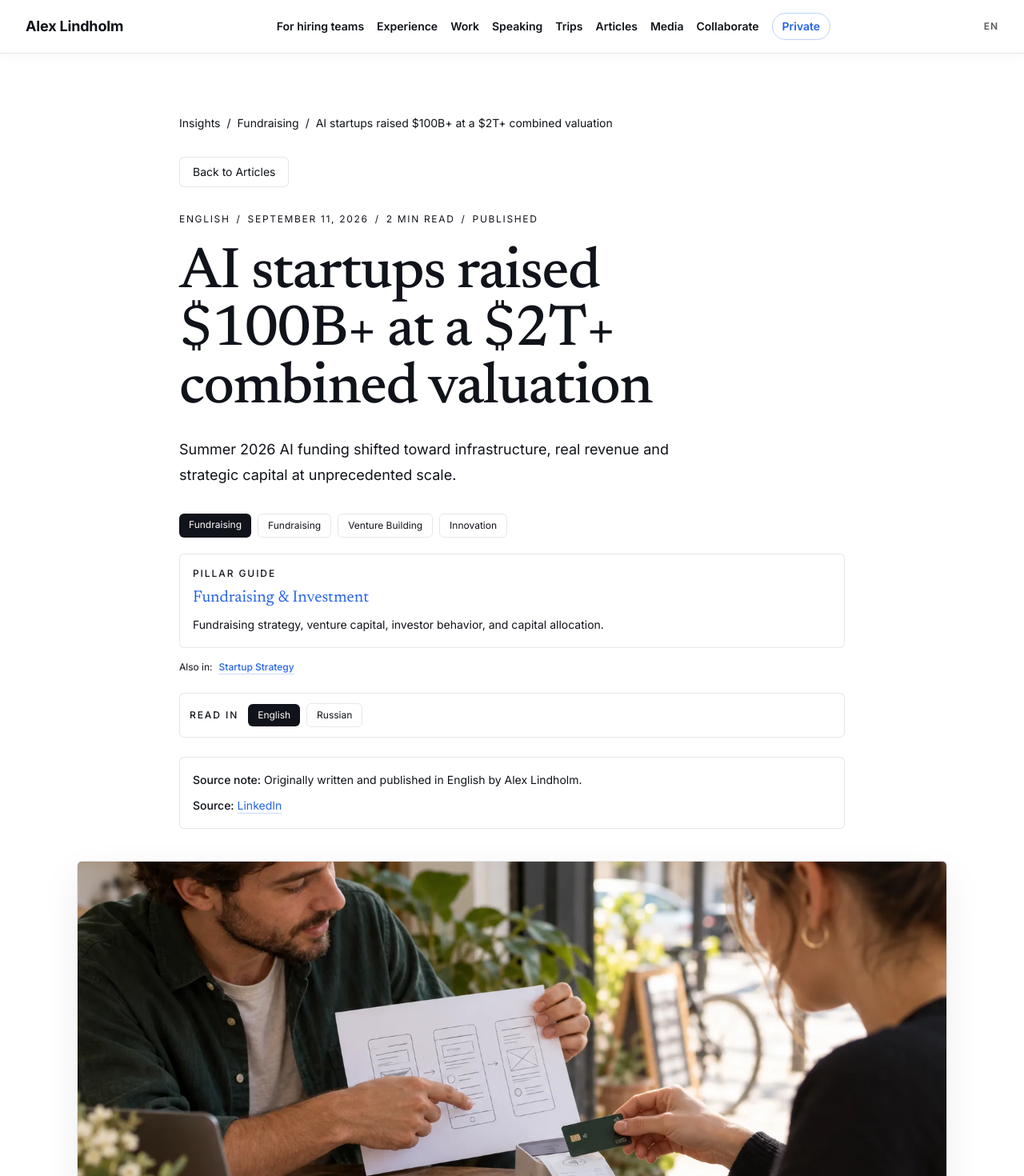
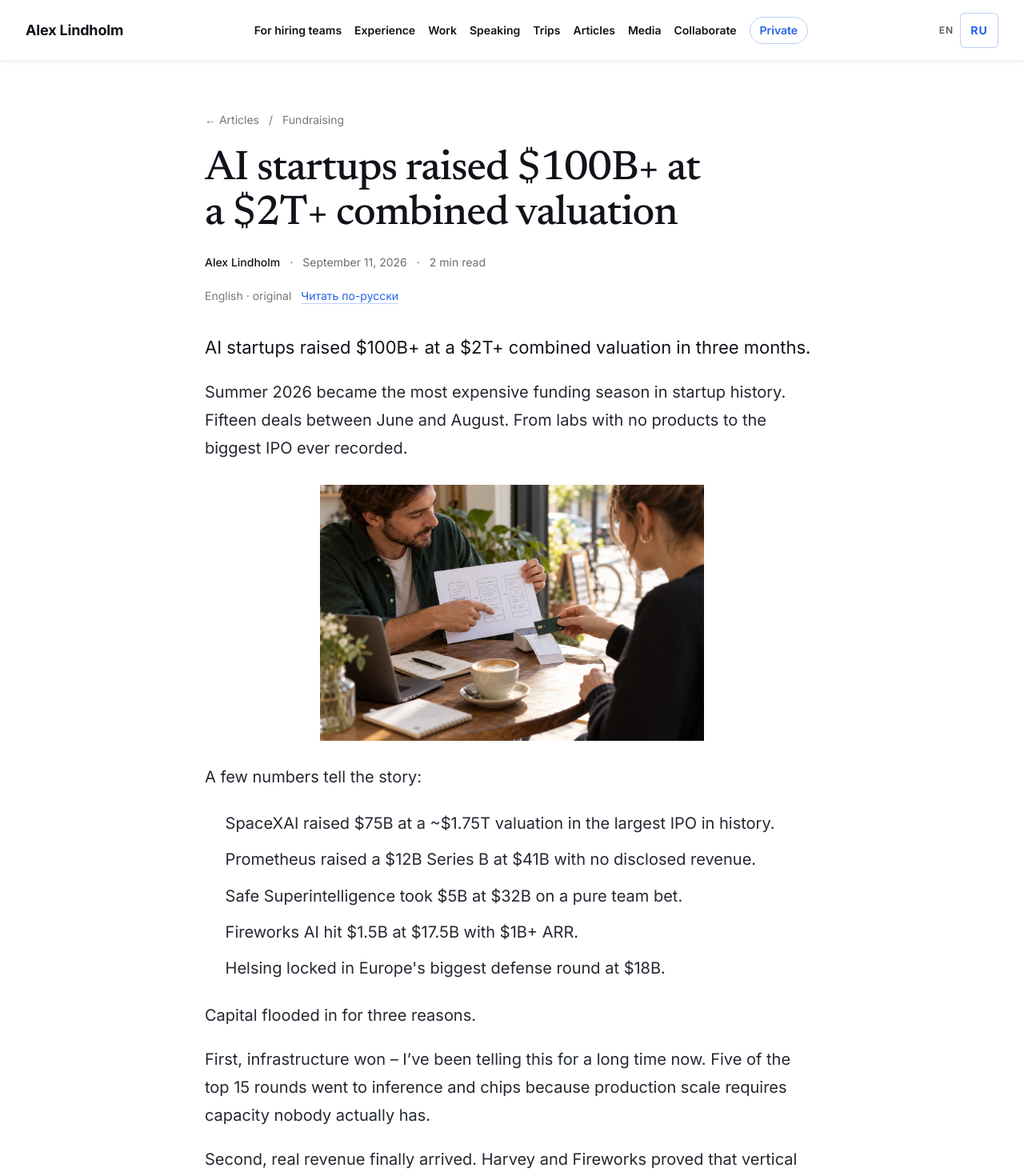
Before and after one commit to maninawild/alex-lindholm-site, a Next.js app: page /articles/2026-09-11-ai-startups-raised-100b-at-2t-combined-valuation in a window 1280 px wide. Shown: the top 1470 px of the page at 80% size. Built offline with nearby package versions, Linux system fonts and the light colour scheme.

Commit message:
Put article reading before supporting metadata and document design canon (#21)

```diff
--- a/app/articles/[slug]/page.tsx
+++ b/app/articles/[slug]/page.tsx
@@ -2,7 +2,6 @@ import Image from "next/image";
 import Link from "next/link";
 import { notFound } from "next/navigation";
 import type { Metadata } from "next";
-import { Breadcrumbs } from "@/components/insights/breadcrumbs";
 import { MarkdownContent } from "@/components/markdown-content";
 import { SiteHeader } from "@/components/site-header";
 import {
@@ -14,7 +13,6 @@ import {
   getArticleBySlug,
   getArticleTranslations,
 } from "@/lib/articles";
-import { articleLanguages } from "@/data/article-taxonomy";
 import { insightAuthor } from "@/data/insights-taxonomy";
 import { absoluteUrl, author } from "@/lib/site";
 import {
@@ -123,7 +121,12 @@ export default async function ArticlePage({ params }: ArticlePageProps) {
   const isTelegramArticle = article.contentSource === "telegram_ru";
   const articleMedia = getArticleMedia(article);
   const articleContent = isTelegramArticle ? articleMedia.content : article.content;
-  const renderedArticleContent = removeLeadingTitleHeading(articleContent, article.title);
+  const preparedContent = removeLeadingTitleHeading(articleContent, article.title);
+  const { body: renderedArticleContent, translationNote } = splitTranslationNote(preparedContent);
+  const ru = article.language === "ru";
+  const originalLanguage = article.translatedFrom || (isTelegramArticle ? "ru" : "en");
+  const isTranslation = originalLanguage !== article.language;
+  const counterpart = translations[0];
 
   return (
     <main className="bg-bone pt-20 text-ink sm:pt-24">
@@ -137,107 +140,82 @@ export default async function ArticlePage({ params }: ArticlePageProps) {
           __html: JSON.stringify(articleBreadcrumbJsonLd(article, categoryHref)),
         }}
       />
-      <SiteHeader transparentAtTop={false} />
+      <SiteHeader
+        transparentAtTop={false}
+        contentLanguage={article.language}
+        languageSwitch={counterpart ? {
+          href: counterpart.href,
+          label: counterpart.language.toUpperCase(),
+          ariaLabel: counterpart.language === "ru" ? "Читать по-русски" : "Read in English",
+        } : undefined}
+      />
 
-      <article lang={article.language}>
-        <header className="mx-auto max-w-4xl px-5 pb-10 pt-8 sm:px-8 lg:pt-12">
-          <Breadcrumbs
-            items={[
-              { label: "Insights", href: "/articles" },
-              { label: article.category, href: categoryHref },
-              { label: article.title },
-            ]}
-          />
-          <a href="/articles" className="mb-8 mt-8 inline-flex rounded-md border border-ink/10 bg-white px-4 py-2 text-sm text-graphite/72 transition hover:border-electric hover:text-electric">
-            Back to Articles
-          </a>
-          <div className="flex flex-wrap gap-2 text-xs uppercase tracking-[0.14em] text-graphite/58">
-            <span>{articleLanguages[article.language]}</span>
-            <span>/</span>
-            <time dateTime={article.originalDate || article.date}>{formatArticleDate(article.originalDate || article.date, article.language)}</time>
-            <span>/</span>
-            <span>{article.readingTime} min read</span>
-            {article.lastReviewed ? (
-              <>
-                <span>/</span>
-                <span>
-                  Last reviewed{" "}
-                  <time dateTime={article.lastReviewed}>
-                    {formatReviewDate(article.lastReviewed, article.language)}
-                  </time>
-                </span>
-              </>
-            ) : null}
-            <span>/</span>
-            <span>{article.status}</span>
-          </div>
-          <h1 className="mt-6 font-serif text-5xl font-medium leading-[0.98] tracking-[-0.02em] text-balance sm:text-6xl lg:text-7xl">
+      <article lang={article.language} className="article-reading">
+        <header className="mx-auto max-w-[52rem] px-5 pb-6 pt-5 sm:px-8 sm:pt-8">
+          <nav aria-label={ru ? "Навигация статьи" : "Article navigation"} className="flex flex-wrap items-center gap-x-3 gap-y-2 text-sm text-graphite/65">
+            <Link className="inline-flex min-h-11 items-center transition hover:text-electric" href="/articles">
+              {ru ? "← Все статьи" : "← Articles"}
+            </Link>
+            <span aria-hidden="true">/</span>
+            <Link className="inline-flex min-h-11 items-center transition hover:text-electric" href={categoryHref}>{article.category}</Link>
+          </nav>
+          <h1 className="mt-3 font-serif text-[2rem] font-medium leading-[1.08] tracking-[-0.02em] text-balance sm:text-[2.75rem] lg:text-[3.25rem]">
             {article.title}
           </h1>
-          <p className="mt-6 max-w-2xl text-lg leading-8 text-graphite/72">{article.metaDescription}</p>
-          <div className="mt-8 flex flex-wrap gap-2">
-            <Link className="rounded-md bg-ink px-3 py-1.5 text-xs text-white transition hover:bg-electric" href={categoryHref}>
-              {article.category}
-            </Link>
-            {article.tags.map((tag) => (
-              <span key={tag} className="rounded-md border border-ink/10 px-3 py-1.5 text-xs text-graphite/68">
-                {tag}
-              </span>
-            ))}
+          <div className="mt-5 flex flex-wrap items-center gap-x-3 gap-y-1 text-sm leading-6 text-graphite/70">
+            <Link className="font-medium text-ink hover:text-electric" href={insightAuthorHref()}>Alex Lindholm</Link>
+            <span aria-hidden="true">·</span>
+            <time dateTime={article.originalDate || article.date}>{formatArticleDate(article.originalDate || article.date, article.language)}</time>
+            <span aria-hidden="true">·</span>
+            <span>{article.readingTime} {ru ? "мин чтения" : "min read"}</span>
           </div>
-          <div className="mt-5 rounded-md border border-ink/10 bg-white p-4">
-            <p className="text-xs font-medium uppercase tracking-[0.16em] text-graphite/52">
-              Pillar guide
-            </p>
-            <Link
-              className="mt-2 inline-flex font-serif text-xl text-electric"
-              href={pillar.href}
-            >
-              {pillar.name}
-            </Link>
-            <p className="mt-2 text-sm leading-6 text-graphite/68">
-              {pillar.description}
-            </p>
+          <div className="mt-2 flex flex-wrap items-center gap-x-3 gap-y-1 text-sm text-graphite/65">
+            <span>{ru ? "Русский" : "English"}{isTranslation ? (ru ? " · перевод с английского" : " · translated from Russian") : (ru ? " · оригинал" : " · original")}</span>
+            <LanguageSwitcher currentArticle={article} translations={translations} />
           </div>
-          {topics.length > 1 ? (
-            <div className="mt-4 flex flex-wrap items-center gap-2 text-xs text-graphite/58">
-              <span>Also in:</span>
-              {topics.slice(1).map((topic) => (
-                <Link
-                  className="font-medium text-electric underline decoration-electric/25 underline-offset-4"
-                  href={insightTopicHref(topic)}
-                  key={topic.slug}
-                >
-                  {topic.name}
-                </Link>
-              ))}
-            </div>
-          ) : null}
-          <LanguageSwitcher currentArticle={article} translations={translations} />
-          <ContentSourceNotice article={article} />
         </header>
 
-        {!isTelegramArticle ? (
-          <div className="mx-auto max-w-6xl px-5 sm:px-8">
-            <div className="relative aspect-[16/10] overflow-hidden rounded-md border border-ink/10 bg-bone shadow-quiet sm:aspect-[16/9]">
-              <Image src={article.coverImage} alt={article.coverImageAlt} fill sizes="(min-width: 1024px) 960px, 100vw" className="object-cover" priority />
+        <div className="mx-auto max-w-[52rem] px-5 pb-12 sm:px-8 sm:pb-16">
+          <div className="article-body" id="article-body">
+            <MarkdownContent content={renderedArticleContent} afterLead={!isTelegramArticle ? (
+              <figure className="article-cover">
+                <Image
+                  src={article.coverImage}
+                  alt={article.coverImageAlt}
+                  width={960}
+                  height={540}
+                  sizes="(min-width: 832px) 768px, 100vw"
+                  className="h-auto max-h-[20rem] w-full rounded-md object-contain"
+                />
+              </figure>
+            ) : undefined} />
+            {isTelegramArticle ? <RelatedImageSection images={articleMedia.images} /> : null}
+          </div>
+
+          <footer className="mt-10 space-y-6 border-t border-ink/10 pt-6">
+            <ContentSourceNotice article={article} translationNote={translationNote} />
+            <div className="text-sm leading-7 text-graphite/70">
+              <p>
+                <span className="font-medium text-ink">{ru ? "По теме: " : "Explore: "}</span>
+                <Link className="text-electric underline underline-offset-4" href={pillar.href}>{pillar.name}</Link>
+                {topics.slice(1).map((topic) => (
+                  <span key={topic.slug}> · <Link className="text-electric underline underline-offset-4" href={insightTopicHref(topic)}>{topic.name}</Link></span>
+                ))}
+              </p>
+              <p className="mt-2">{article.tags.join(" · ")}</p>
             </div>
-          </div>
-        ) : null}
-
-        <div className="mx-auto grid max-w-6xl gap-10 px-5 py-12 sm:px-8 lg:grid-cols-[minmax(0,720px)_260px] lg:items-start lg:py-16">
-          <div>
-            <MarkdownContent content={renderedArticleContent} />
-            {isTelegramArticle ? <RelatedImageSection images={articleMedia.images} /> : null}
             <ArticleUpdateHistory article={article} />
-          </div>
-          <aside className="space-y-5 lg:sticky lg:top-8">
-            <ShareBlock title={article.title} href={article.href} />
-            <AuthorBlock />
-            <CtaBlock />
-          </aside>
+          </footer>
         </div>
       </article>
+
+      <section aria-label={ru ? "Об авторе и контакты" : "Author and contact"} className="border-t border-ink/10 bg-white py-8">
+        <div className="mx-auto grid max-w-6xl gap-4 px-5 sm:px-8 md:grid-cols-3">
+          <AuthorBlock />
+          <ShareBlock title={article.title} href={article.href} />
+          <CtaBlock />
+        </div>
+      </section>
 
       <ArticleNavigation previousArticle={previousArticle} nextArticle={nextArticle} />
 
@@ -411,61 +389,42 @@ function RelatedImageSection({ images }: { images: ArticleImage[] }) {
   );
 }
 
-function LanguageSwitcher({
-  currentArticle,
-  translations,
-}: {
-  currentArticle: ArticleSummary;
-  translations: ArticleSummary[];
-}) {
+function LanguageSwitcher({ currentArticle, translations }: { currentArticle: ArticleSummary; translations: ArticleSummary[] }) {
   if (translations.length === 0) return null;
-
   return (
-    <div className="mt-6 flex flex-wrap items-center gap-2 rounded-md border border-ink/10 bg-white p-3 text-sm">
-      <span className="mr-1 text-xs font-medium uppercase tracking-[0.16em] text-graphite/52">Read in</span>
-      <span className="rounded-md bg-ink px-3 py-1.5 text-xs text-white">
-        {articleLanguages[currentArticle.language]}
-      </span>
+    <nav aria-label={currentArticle.language === "ru" ? "Другие языки" : "Other languages"} className="flex flex-wrap gap-3">
       {translations.map((translation) => (
-        <a
-          key={translation.slug}
-          href={translation.href}
-          className="rounded-md border border-ink/10 px-3 py-1.5 text-xs text-graphite/72 transition hover:border-electric hover:text-electric"
-        >
-          {articleLanguages[translation.language]}
-        </a>
+        <Link key={translation.slug} href={translation.href} hrefLang={translation.language} lang={translation.language}
+          className="inline-flex min-h-11 items-center text-electric underline decoration-electric/30 underline-offset-4 hover:decoration-electric">
+          {translation.language === "ru" ? "Читать по-русски" : "Read in English"}
+        </Link>
       ))}
-    </div>
+    </nav>
   );
 }
 
-function ContentSourceNotice({ article }: { article: ArticleSummary }) {
-  const sourceLink = article.sourceUrl ? (
-    <a href={article.sourceUrl} target="_blank" rel="noopener noreferrer" className="text-electric underline decoration-electric/25 underline-offset-4 transition hover:decoration-electric">
-      {article.source}
-    </a>
-  ) : (
-    <span>{article.source}</span>
+function ContentSourceNotice({ article, translationNote }: { article: ArticleSummary; translationNote?: string }) {
+  const ru = article.language === "ru";
+  return (
+    <section className="article-source text-sm leading-6 text-graphite/70" aria-label={ru ? "Источник и перевод" : "Source and translation"}>
+      {translationNote ? <MarkdownContent content={translationNote.replace(/^>\s?/gm, "")} /> : null}
+      <p className={translationNote ? "mt-3" : ""}>
+        <span className="font-medium text-ink">{ru ? "Источник: " : "Source: "}</span>
+        {article.sourceUrl ? (
+          <a href={article.sourceUrl} target="_blank" rel="noopener noreferrer" className="text-electric underline decoration-electric/25 underline-offset-4">{article.source}</a>
+        ) : article.source}
+      </p>
+    </section>
   );
+}
 
-  let notice = "Originally written and published in English by Alex Lindholm.";
-
-  if (article.contentSource === "telegram_ru" && article.language === "ru") {
-    notice = "Originally published in Russian on Telegram @cynicschool. Original publication date preserved.";
+// Relocate only explicit editorial translation disclosures, never a quoted argument.
+function splitTranslationNote(content: string) {
+  const blocks = content.trimStart().split(/\n{2,}/);
+  if (/^> (?:Перевод с английского|Translated (?:from|with)|Translation (?:from|into))/i.test(blocks[0] || "")) {
+    return { translationNote: blocks[0], body: blocks.slice(1).join("\n\n") };
   }
-
-  if (article.contentSource === "telegram_ru" && article.language === "en") {
-    notice = "Originally published in Russian on Telegram @cynicschool. This English version was translated with AI and edited for readability. Original publication date preserved.";
-  }
-
-  return (
-    <div className="mt-6 rounded-md border border-ink/10 bg-white p-4 text-sm leading-6 text-graphite/72">
-      <span className="font-medium text-ink">Source note:</span> {notice}
-      <span className="mt-2 block">
-        <span className="font-medium text-ink">Source:</span> {sourceLink}
-      </span>
-    </div>
-  );
+  return { body: content, translationNote: undefined };
 }
 
 function ArticleNavigation({
--- a/app/globals.css
+++ b/app/globals.css
@@ -220,3 +220,38 @@ a {
     transform: translateY(0);
   }
 }
+
+/* Editorial canon: the article owns the page; supporting UI follows the text. */
+.article-reading .article-body > .article-prose {
+  max-width: none;
+  color: #242831;
+  font-size: 1.125rem;
+  line-height: 1.75;
+}
+.article-reading .article-body > .article-prose > :first-child {
+  margin-top: 0;
+}
+.article-reading .article-body > .article-prose > p:first-child {
+  color: #10131a;
+  font-size: 1.1875rem;
+  line-height: 1.65;
+}
+.article-reading .article-prose .article-cover {
+  margin: 1.75rem 0;
+}
+.article-reading .article-prose .article-cover img {
+  box-shadow: none;
+}
+.article-reading .article-source .article-prose {
+  max-width: none;
+  font-size: 0.875rem;
+  line-height: 1.6;
+}
+@media (min-width: 640px) {
+  .article-reading .article-body > .article-prose {
+    font-size: 1.25rem;
+  }
+  .article-reading .article-body > .article-prose > p:first-child {
+    font-size: 1.375rem;
+  }
+}
--- a/components/markdown-content.tsx
+++ b/components/markdown-content.tsx
@@ -2,14 +2,24 @@ import React from "react";
 
 type MarkdownContentProps = {
   content: string;
+  afterLead?: React.ReactNode;
 };
 
-export function MarkdownContent({ content }: MarkdownContentProps) {
+export function MarkdownContent({ content, afterLead }: MarkdownContentProps) {
   const blocks = content.split(/\n{2,}/).filter((block) => block.trim());
+
+  // Keep a lead-in sentence and its quotation/list together.
+  let leadIndex = Math.min(1, blocks.length - 1);
+  while (leadIndex < blocks.length - 1 && (/[:：]$/.test(blocks[leadIndex].trim()) || /^#{1,3} /.test(blocks[leadIndex]))) leadIndex += 1;
 
   return (
     <div className="article-prose">
-      {blocks.map((block, index) => renderBlock(block.trim(), index))}
+      {blocks.map((block, index) => (
+        <React.Fragment key={index}>
+          {renderBlock(block.trim(), index)}
+          {afterLead && index === leadIndex ? afterLead : null}
+        </React.Fragment>
+      ))}
     </div>
   );
 }
```
Also changed, not shown: 2 other files (tests, documents, lock files or other folders).
